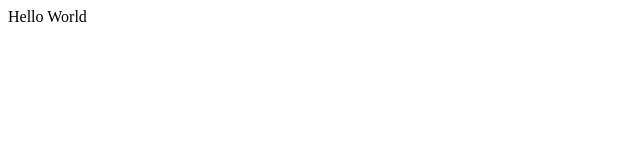
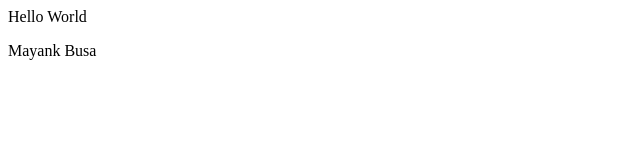
Before and after one commit to Mayank200424/FirstDemoGithub, a plain HTML site: page index.html in a window 1280 px wide. Shown: the full height of the page, 0-640 px from the left. Drawn offline with Linux system fonts and the light colour scheme.

Commit message:
Add name

```diff
--- a/index.html
+++ b/index.html
@@ -1 +1,2 @@
 <p>Hello World</p>
+<p>Mayank Busa</p>
```
